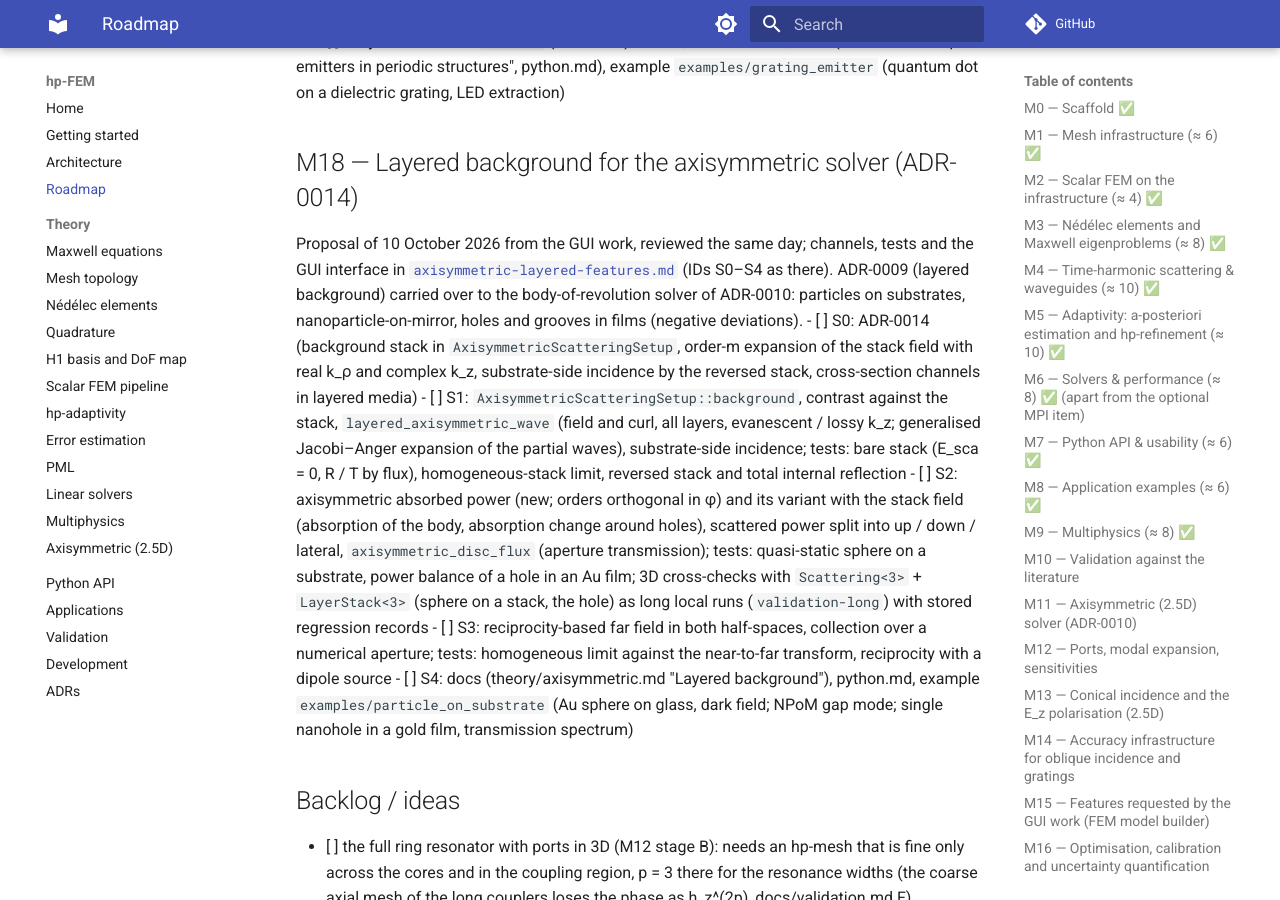
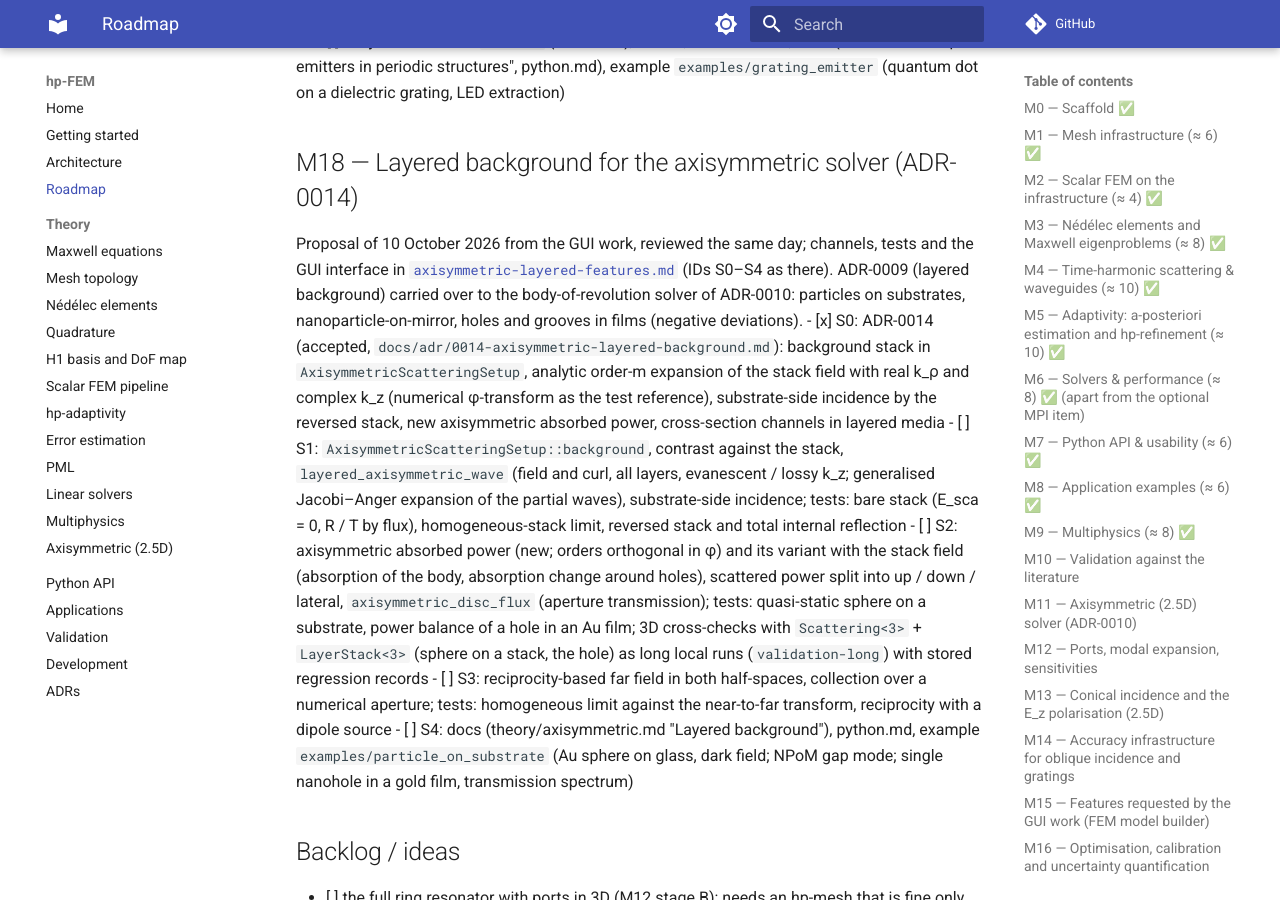
Before and after one commit to PhotonPower/hp-FEM, an MkDocs documentation site: the page built from docs/roadmap.md, in a window 1280 px wide and 900 px high, scrolled down 12391 px. Built offline with MkDocs 1.6.1 and Material for MkDocs 9.7.7, drawn with Linux system fonts in a browser that asks for light colours; comment, search, counter and statistics services are not loaded.

Commit message:
docs(adr): accept ADR-0014, tick M18 S0, changelog entry
Co-Authored-By: Claude Opus 5.5 <noreply@anthropic.com>

```diff
--- a/docs/roadmap.md
+++ b/docs/roadmap.md
@@ -469,9 +469,10 @@ Proposal of 10 October 2026 from the GUI work, reviewed the same day; channels,
 interface in [`axisymmetric-layered-features.md`](axisymmetric-layered-features.md) (IDs S0–S4 as
 there). ADR-0009 (layered background) carried over to the body-of-revolution solver of ADR-0010:
 particles on substrates, nanoparticle-on-mirror, holes and grooves in films (negative deviations).
-- [ ] S0: ADR-0014 (background stack in `AxisymmetricScatteringSetup`, order-m expansion of the
-  stack field with real k_ρ and complex k_z, substrate-side incidence by the reversed stack,
-  cross-section channels in layered media)
+- [x] S0: ADR-0014 (accepted, `docs/adr/0014-axisymmetric-layered-background.md`): background
+  stack in `AxisymmetricScatteringSetup`, analytic order-m expansion of the stack field with real
+  k_ρ and complex k_z (numerical φ-transform as the test reference), substrate-side incidence by
+  the reversed stack, new axisymmetric absorbed power, cross-section channels in layered media
 - [ ] S1: `AxisymmetricScatteringSetup::background`, contrast against the stack,
   `layered_axisymmetric_wave` (field and curl, all layers, evanescent / lossy k_z; generalised
   Jacobi–Anger expansion of the partial waves), substrate-side incidence; tests: bare stack
```
Also changed, not shown: CHANGELOG.md (+3 -0 lines), docs/adr/0014-axisymmetric-layered-background.md (+1 -1 lines), docs/adr/README.md (+1 -1 lines).
